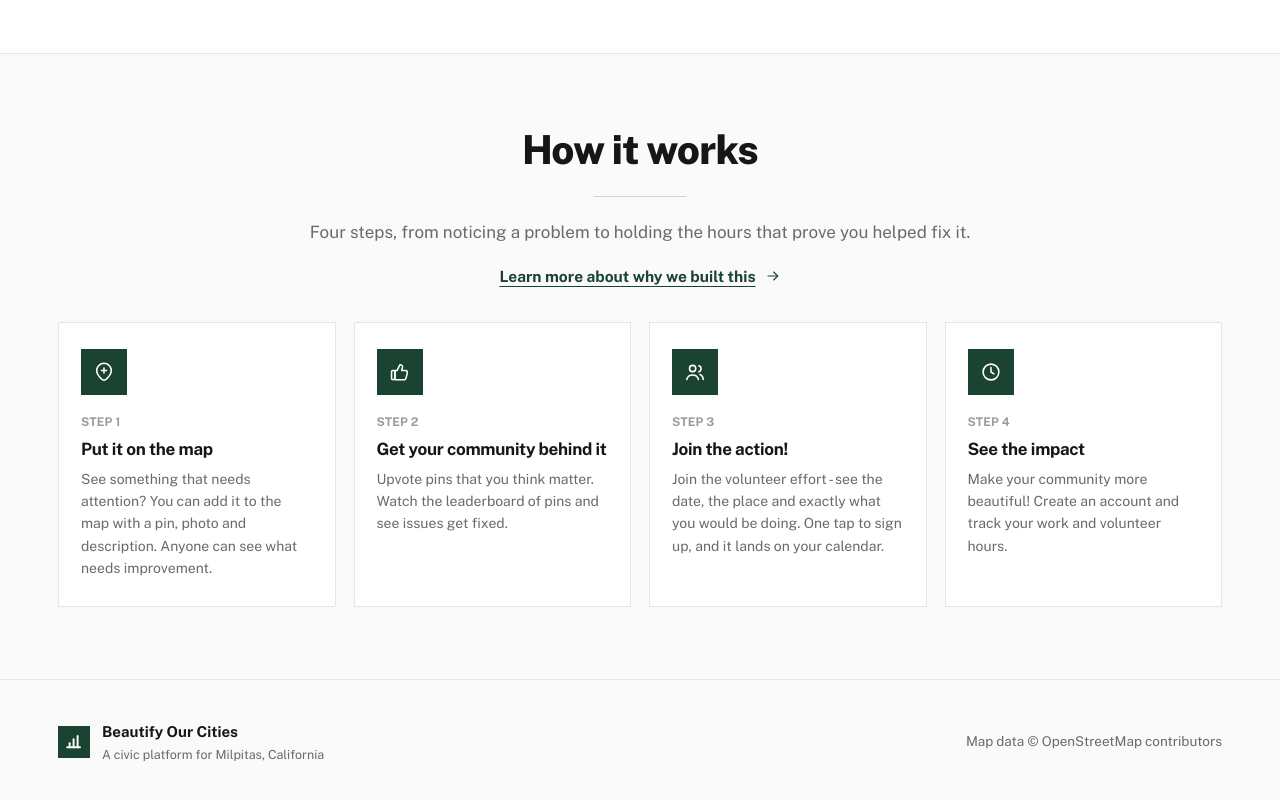
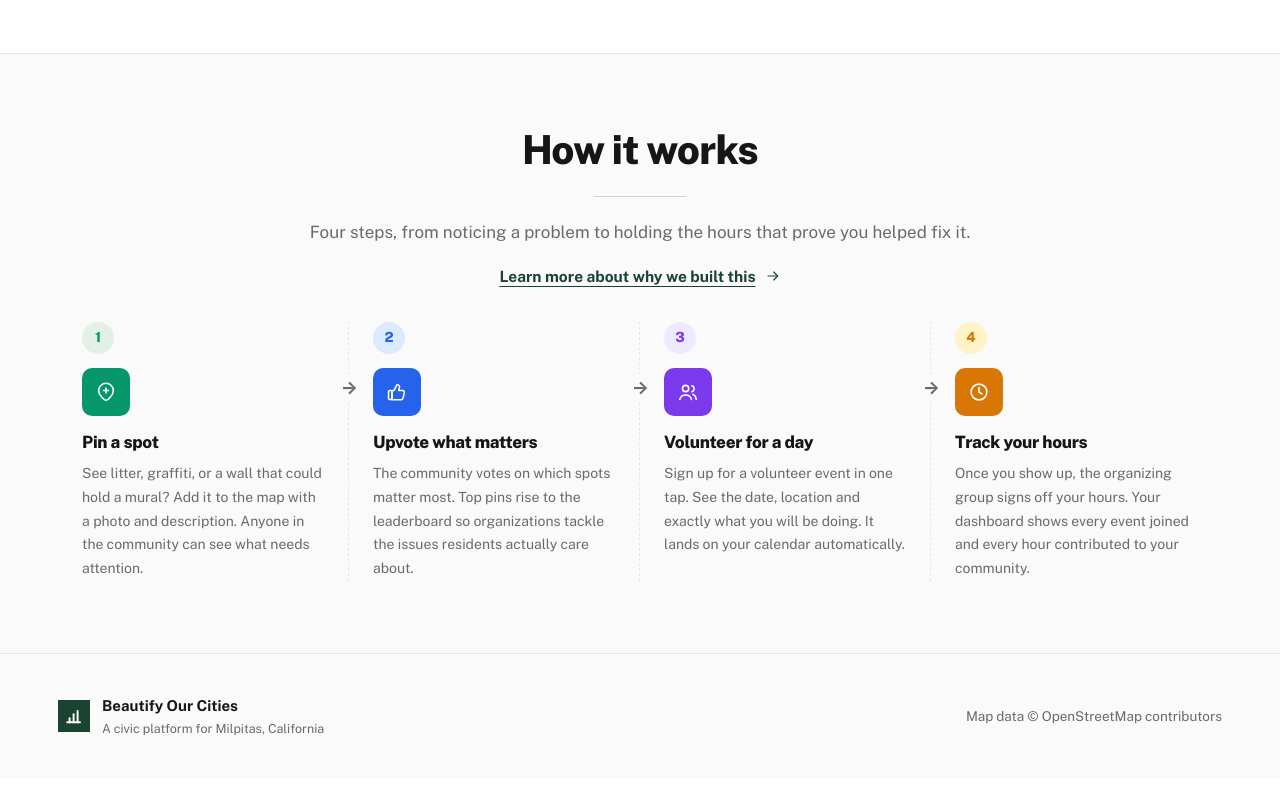
Before and after one commit to astac1dea/beautify-my-cities, a React (Vite) app: page / in a window 1280 px wide. Shown: the part 2862-3662 px from the top of the page. After the commit the page ends 3641 px from the top, so only its background shows below. Built offline with nearby package versions, Linux system fonts and the light colour scheme; no server answers; the database is empty.

Commit message:
Improved How It Works, photo gallery, partners, impact stats, Mapbox map

```diff
--- a/src/pages/WelcomePage.jsx
+++ b/src/pages/WelcomePage.jsx
@@ -187,14 +187,14 @@ function photoBand(src, dim = 0.55) {
 }
 
 const STEPS = [
-  { icon: 'pinPlus', title: 'Put it on the map',
-    body: 'See something that needs attention? You can add it to the map with a pin, photo and description. Anyone can see what needs improvement.' },
-  { icon: 'thumbsUp', title: 'Get your community behind it',
-    body: 'Upvote pins that you think matter. Watch the leaderboard of pins and see issues get fixed.' },
-  { icon: 'users', title: 'Join the action!',
-    body: 'Join the volunteer effort - see the date, the place and exactly what you would be doing. One tap to sign up, and it lands on your calendar.' },
-  { icon: 'clock', title: 'See the impact',
-    body: 'Make your community more beautiful! Create an account and track your work and volunteer hours.' },
+  { icon: 'pinPlus', title: 'Pin a spot', color: '#059669', bg: '#e3f0e8',
+    body: 'See litter, graffiti, or a wall that could hold a mural? Add it to the map with a photo and description. Anyone in the community can see what needs attention.' },
+  { icon: 'thumbsUp', title: 'Upvote what matters', color: '#2563EB', bg: '#dbeafe',
+    body: 'The community votes on which spots matter most. Top pins rise to the leaderboard so organizations tackle the issues residents actually care about.' },
+  { icon: 'users', title: 'Volunteer for a day', color: '#7C3AED', bg: '#ede9fe',
+    body: 'Sign up for a volunteer event in one tap. See the date, location and exactly what you will be doing. It lands on your calendar automatically.' },
+  { icon: 'clock', title: 'Track your hours', color: '#D97706', bg: '#fef3c7',
+    body: 'Once you show up, the organizing group signs off your hours. Your dashboard shows every event joined and every hour contributed to your community.' },
 ]
 
 function SectionTitle({ title, blurb }) {
@@ -512,17 +512,23 @@ export default function WelcomePage() {
               <Icon name="arrowRight" size="sm" />
             </Link>
           </div>
-          <div style={{ display: 'grid', gridTemplateColumns: 'repeat(auto-fit, minmax(238px, 1fr))', gap: 18 }}>
+          <div style={{ display: 'grid', gridTemplateColumns: isMobile ? '1fr' : 'repeat(4, 1fr)', gap: 0, position: 'relative' }}>
             {STEPS.map((step, i) => (
-              <div key={step.title} className="card" style={{ padding: '26px 22px' }}>
-                <div style={{ width: 46, height: 46, borderRadius: 0, marginBottom: 18, background: 'var(--navy)', color: '#fff', display: 'flex', alignItems: 'center', justifyContent: 'center' }}>
+              <div key={step.title} style={{
+                position: 'relative',
+                padding: isMobile ? '28px 0' : '0 24px',
+                borderRight: !isMobile && i < STEPS.length - 1 ? '1px dashed var(--border)' : 'none',
+                borderBottom: isMobile && i < STEPS.length - 1 ? '1px dashed var(--border)' : 'none',
+              }}>
+                <div style={{ width: 32, height: 32, borderRadius: '50%', background: step.bg, color: step.color, display: 'flex', alignItems: 'center', justifyContent: 'center', fontSize: 14, fontWeight: 800, marginBottom: 14 }}>{i + 1}</div>
+                <div style={{ width: 48, height: 48, borderRadius: 10, marginBottom: 16, background: step.color, color: '#fff', display: 'flex', alignItems: 'center', justifyContent: 'center' }}>
                   <Icon name={step.icon} size="lg" />
                 </div>
-                <div style={{ fontSize: 12, fontWeight: 700, color: 'var(--muted-light)', letterSpacing: 0.07, textTransform: 'uppercase', marginBottom: 7 }}>
-                  Step {i + 1}
-                </div>
-                <h3 style={{ fontSize: 17, fontWeight: 700, marginBottom: 9 }}>{step.title}</h3>
-                <p style={{ fontSize: 14, color: 'var(--muted)', lineHeight: 1.6 }}>{step.body}</p>
+                <h3 style={{ fontSize: 17, fontWeight: 800, marginBottom: 10 }}>{step.title}</h3>
+                <p style={{ fontSize: 14, color: 'var(--muted)', lineHeight: 1.7 }}>{step.body}</p>
+                {!isMobile && i < STEPS.length - 1 && (
+                  <div style={{ position: 'absolute', right: -10, top: 52, zIndex: 1, background: 'var(--surface-alt)', color: 'var(--muted)', fontSize: 18, fontWeight: 700 }}>→</div>
+                )}
               </div>
             ))}
           </div>
```
